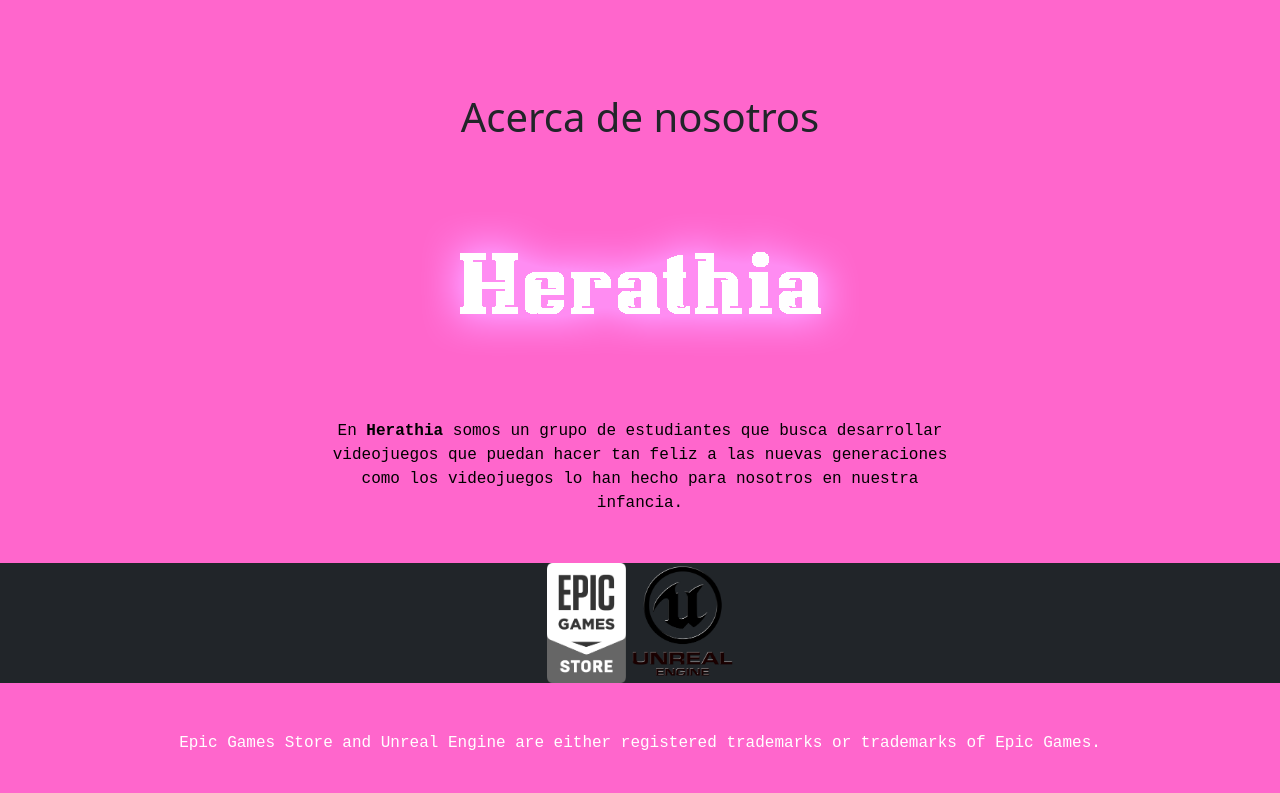
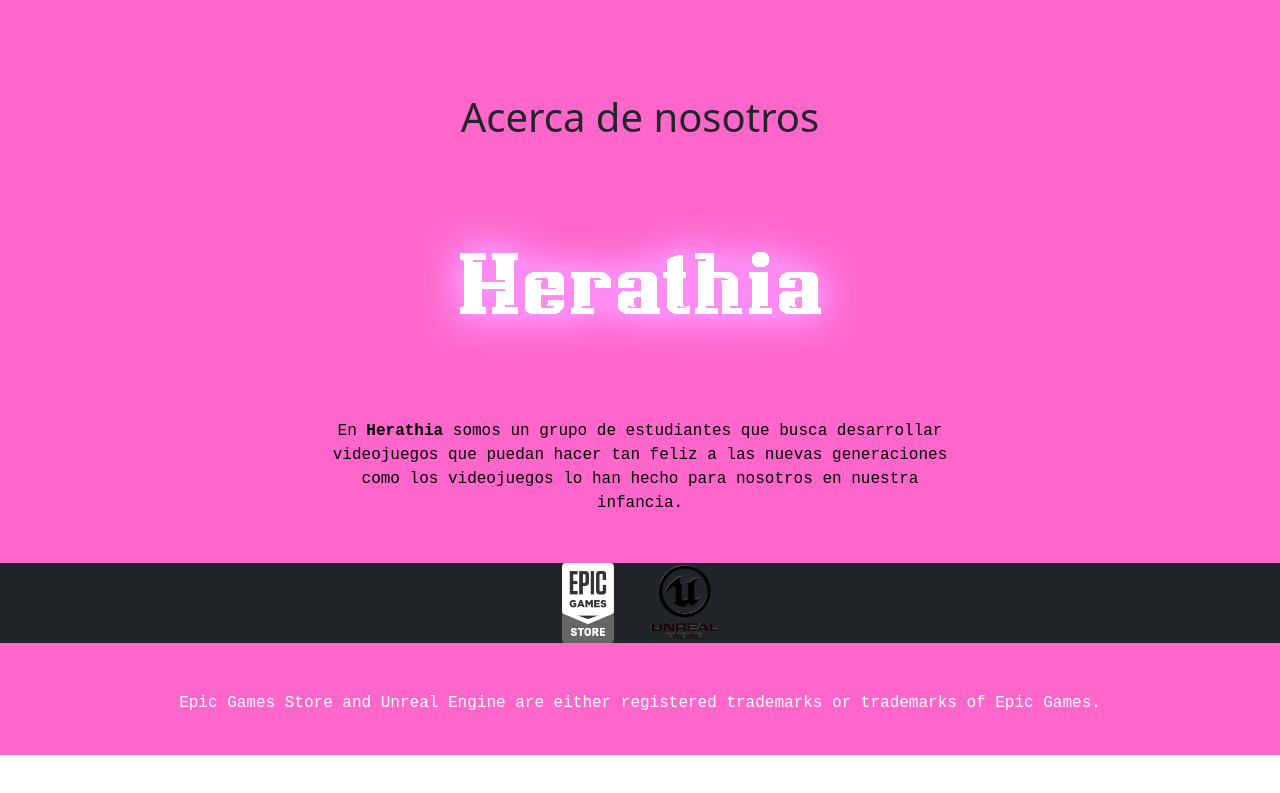
Before and after one commit to ImNotAngel14/OptVidWebPage, a plain HTML site: page index.html in a window 1280 px wide. Shown: the part 3449-4242 px from the top of the page. After the commit the page ends 4204 px from the top, so only its background shows below. Drawn offline with nearby package versions, Linux system fonts and the light colour scheme.

Commit message:
Modify footer navbar

```diff
--- a/index.html
+++ b/index.html
@@ -172,8 +172,8 @@
             <div class="bg-dark">
               <div class="row justify-content-center">
                 <nav class="col-sm-4 col-md-2 col-xl-2 d-flex justify-content-around">
-                  <a href=""><img src="_images/footer/EpicGamesStore.png" alt="Epic Games Store" style="width: auto; max-height: 120px;"></a>
-                  <a href=""><img src="_images/footer/UnrealEngine.png" alt="Unreal Engine" style="width: auto; max-height: 120px;"></a>
+                  <a href=""><img src="_images/footer/EpicGamesStore.png" alt="Epic Games Store" style="width: auto; max-height: 80px;"></a>
+                  <a href=""><img src="_images/footer/UnrealEngine.png" alt="Unreal Engine" style="width: auto; max-height: 80px;"></a>
                 </nav>
               </div>
             </div>
```
